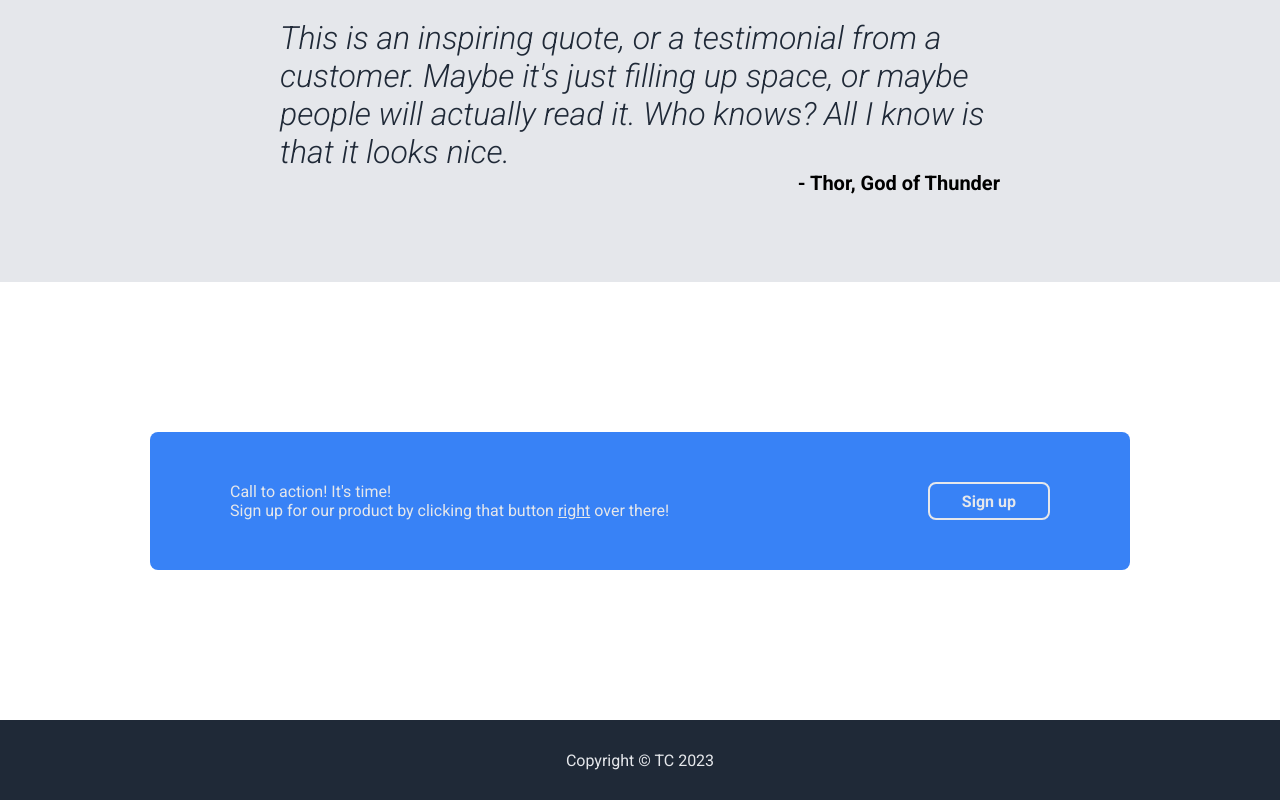
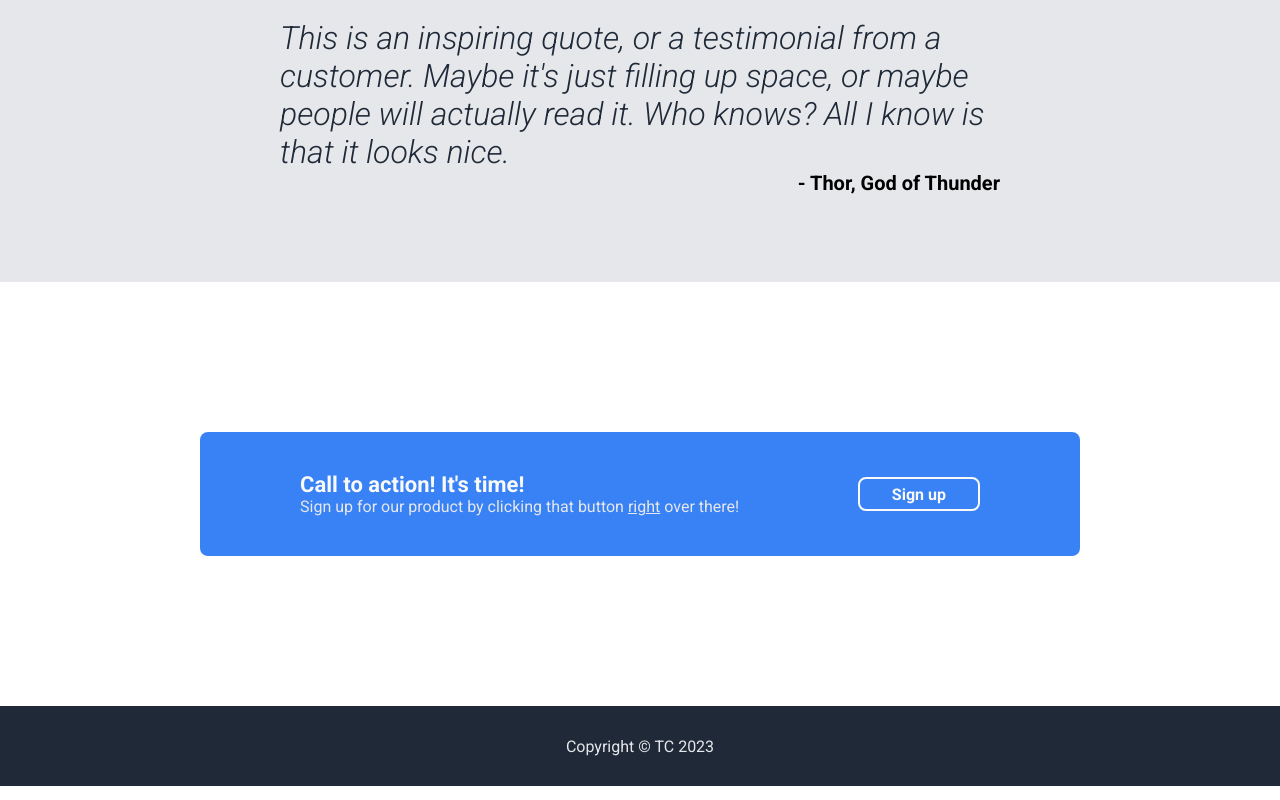
Before and after one commit to Valmord/landing-page, a plain HTML site: page index.html in a window 1280 px wide. Shown: the part 973-1773 px from the top of the page. Drawn offline with Linux system fonts and the light colour scheme.

Commit message:
Finalised formatting. Website finished

```diff
--- a/styles/styles.css
+++ b/styles/styles.css
@@ -140,23 +140,34 @@ body {
 .sign-up-footer {
     display: flex;
     background-color: #3882F6;
-    margin: 150px 150px;
-    padding: 50px 80px;
+    margin: 150px 200px;
+    padding: 40px 100px;
     border-radius: 8px;
+    justify-content: space-between;
+}
+
+.call-to-action {
+    font-weight: bold;
+    font-size: 22px;
+    color: #F9FAF8;
+}
+
+.sign-up-text {
     color: #E5E7EB;
-    justify-content: space-between;
 }
 
 .signup-button-2 {
     background-color: #3882F6;
-    border-color: #E5E7EB;
+    border-color: #F9FAF8;
     padding: 0px 32px;
-    color: #E5E7EB;
+    color: #F9FAF8;
     font-weight: 700;
     border-radius: 8px;
     border-width: 2px;
     border-style: solid;
     font-size: 16px;
+    height: 34px;
+    align-self: center;
 }
 
 .footer {
```
